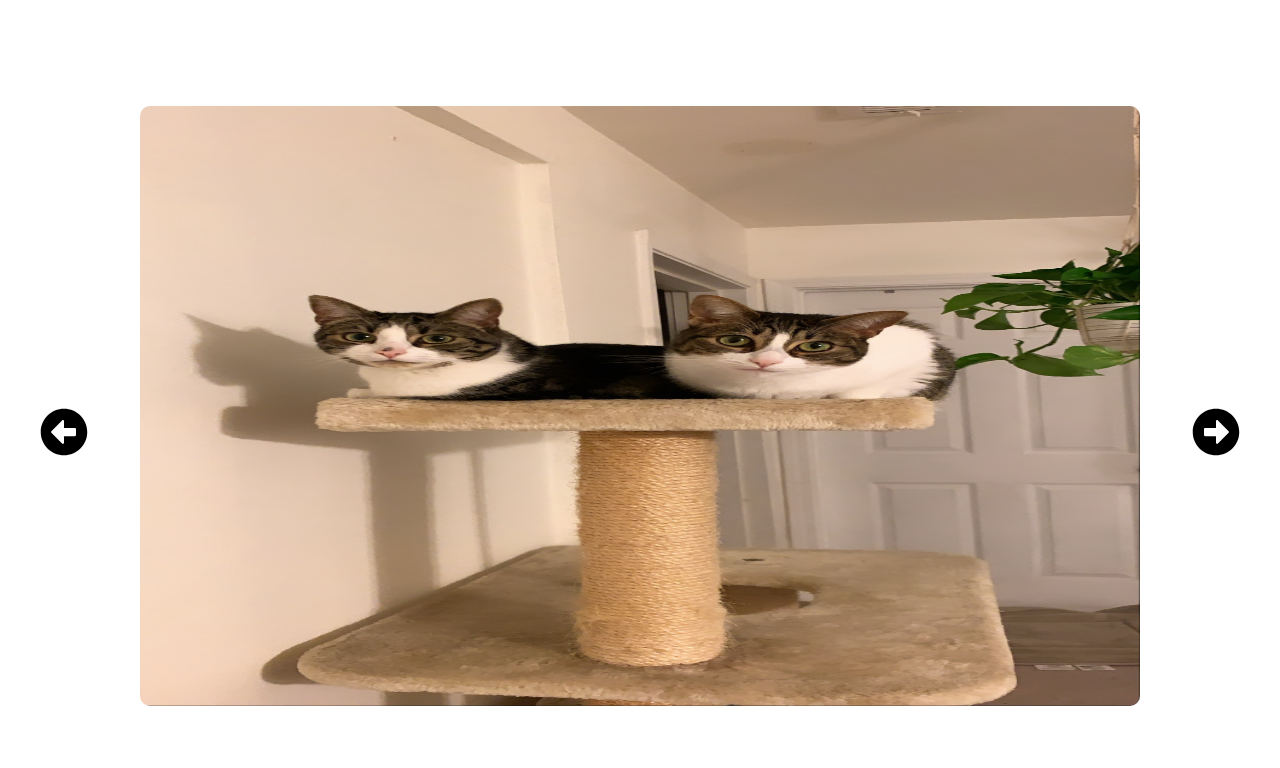
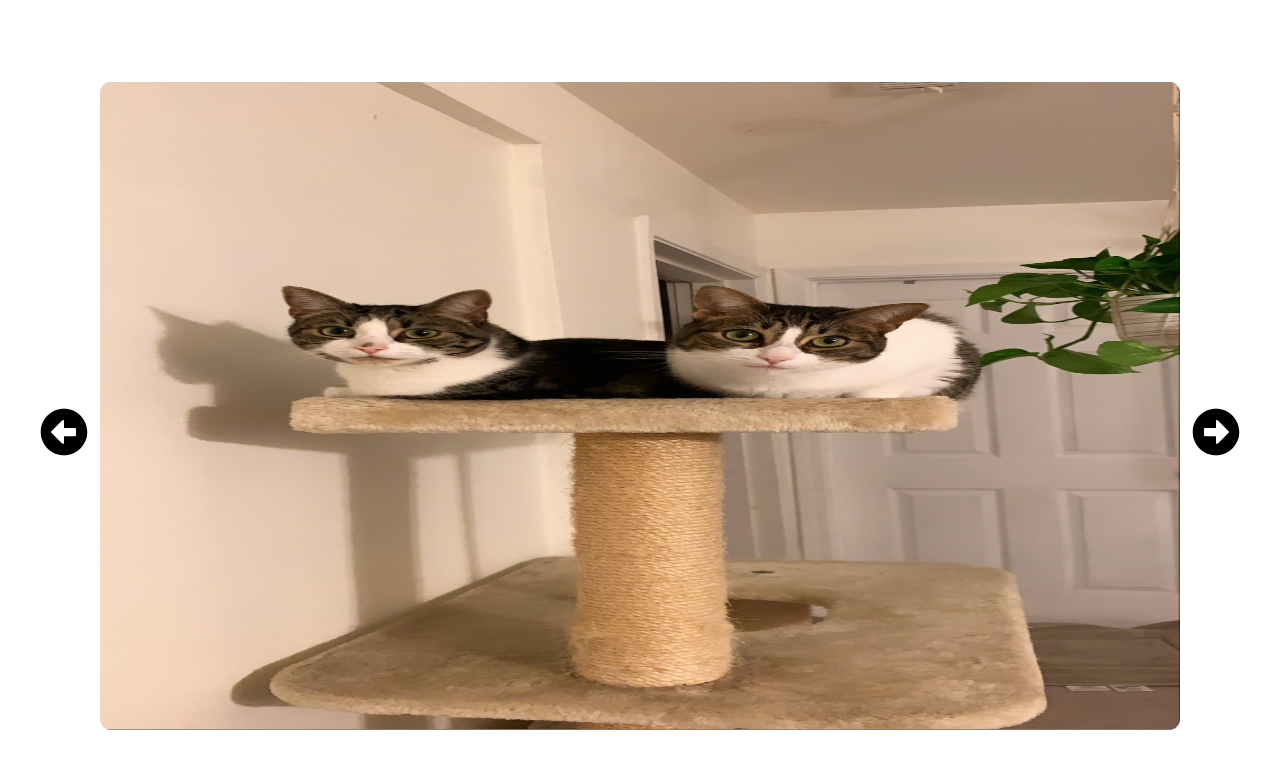
Before and after one commit to Victortran415/React-ImageCarousel, a React (Create React App) app: page / in a window 1280 px wide. Shown: the top 768 px of the page. Built offline with nearby package versions, Linux system fonts and the light colour scheme.

Commit message:
ADD: added some animation when changing images

```diff
--- a/src/App.css
+++ b/src/App.css
@@ -32,3 +32,14 @@
 	cursor: pointer;
 	user-select: none;
 }
+
+.slide {
+	opacity: 0;
+	transition-duration: 1s ease;
+}
+
+.slide.active {
+	opacity: 1;
+	transition-duration: 1s;
+	transform: scale(1.08);
+}
```
Lines whose indentation alone changed are shown as unchanged.
